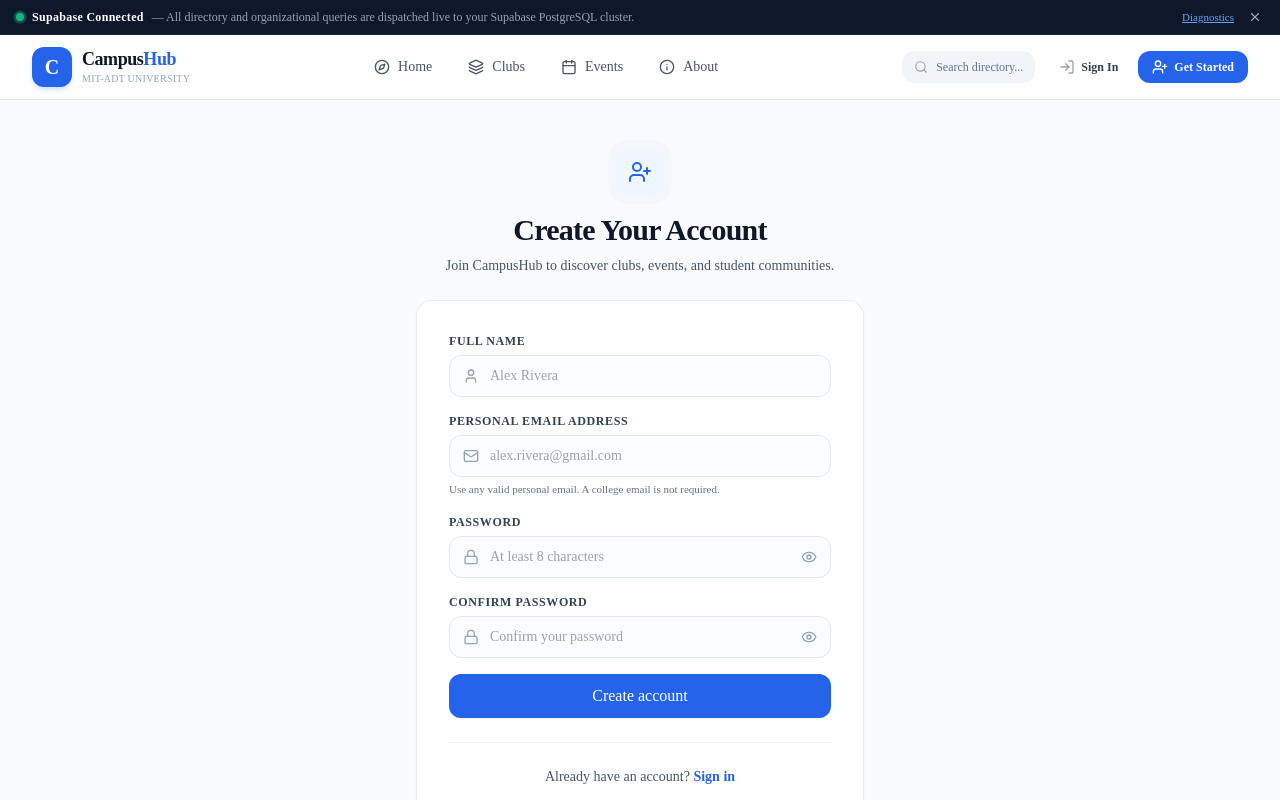
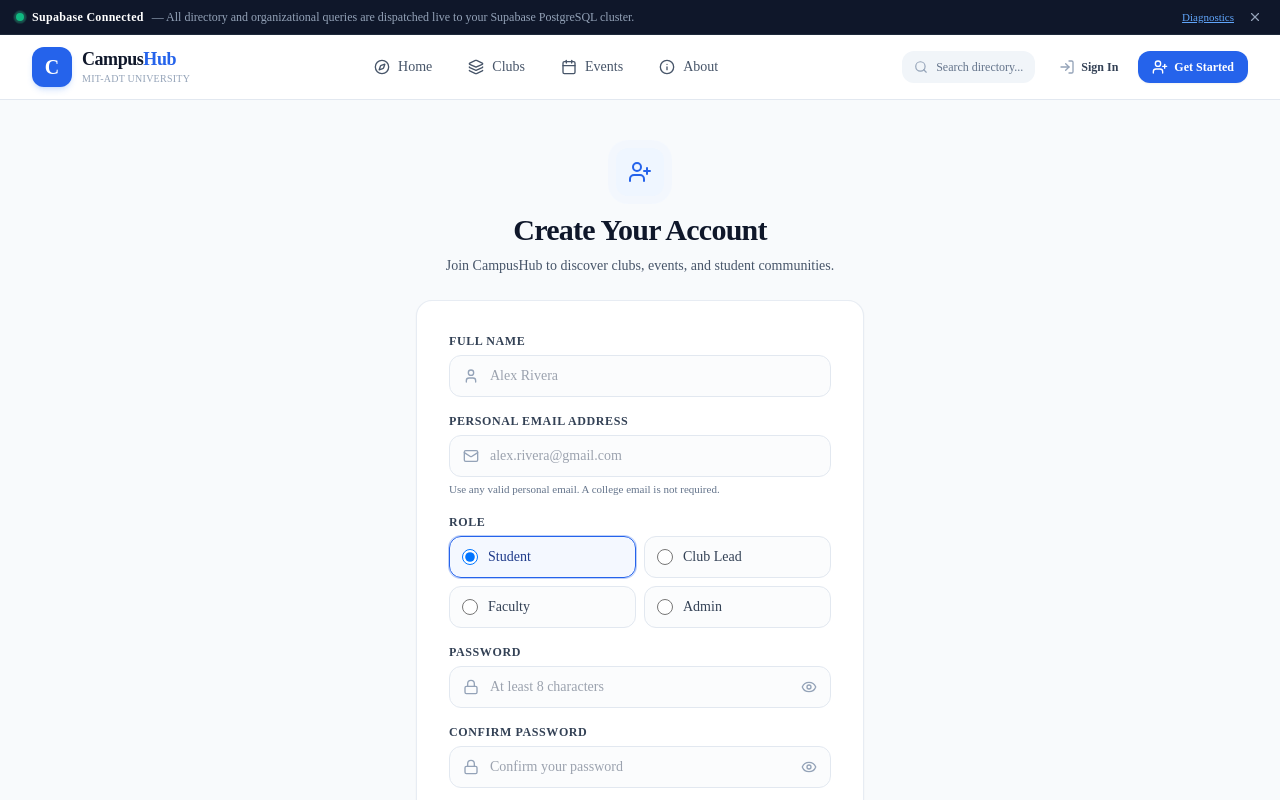
Before and after one commit to sakalkarprathamesh/CampusHub, a Next.js app: page /register in a window 1280 px wide. Shown: the top 800 px of the page. Built offline with nearby package versions, Linux system fonts and the light colour scheme; no server answers; the database is empty.

Commit message:
feat(auth): add role selection to registration flow with Student default

```diff
--- a/app/register/page.tsx
+++ b/app/register/page.tsx
@@ -4,6 +4,8 @@
 import Link from "next/link";
 import { useRouter, useSearchParams } from "next/navigation";
 import { getSupabaseBrowserClient } from "@/lib/supabase/client";
+import { UserRole } from "@/types/database";
+import { getDashboardPathForRole } from "@/lib/auth/roles";
 import {
   UserPlus,
   Mail,
@@ -19,6 +21,13 @@
   KeyRound,
 } from "lucide-react";
 
+const ROLE_OPTIONS: { label: string; value: UserRole }[] = [
+  { label: "Student", value: "student" },
+  { label: "Club Lead", value: "club_lead" },
+  { label: "Faculty", value: "faculty_coordinator" },
+  { label: "Admin", value: "admin" },
+];
+
 function RegisterForm() {
   const router = useRouter();
   const searchParams = useSearchParams();
@@ -26,6 +35,7 @@
 
   const [fullName, setFullName] = useState("");
   const [email, setEmail] = useState(prefillEmail);
+  const [role, setRole] = useState<UserRole>("student");
   const [password, setPassword] = useState("");
   const [confirmPassword, setConfirmPassword] = useState("");
   const [showPassword, setShowPassword] = useState(false);
@@ -35,6 +45,7 @@
   const [errors, setErrors] = useState<{
     fullName?: string;
     email?: string;
+    role?: string;
     password?: string;
     confirmPassword?: string;
     general?: string;
@@ -87,6 +98,10 @@
       newErrors.email = "Please enter a valid email address.";
     }
 
+    if (!role) {
+      newErrors.role = "Please select a role.";
+    }
+
     if (!password || password.length < 8) {
       newErrors.password = "Password must be at least 8 characters.";
     }
@@ -114,6 +129,7 @@
           options: {
             data: {
               full_name: trimmedName,
+              role: role,
             },
           },
         });
@@ -150,7 +166,7 @@
           return;
         }
 
-        // Upsert matching profile record with role: 'student'
+        // Upsert matching profile record with selected role
         if (data.user) {
           try {
             await supabase.from("profiles").upsert(
@@ -158,7 +174,7 @@
                 id: data.user.id,
                 email: trimmedEmail,
                 full_name: trimmedName,
-                role: "student",
+                role: role,
               },
               { onConflict: "id" }
             );
@@ -174,7 +190,7 @@
           setIsRegisteredPendingConfirmation(true);
         } else {
           // Auto-confirmed / confirmation turned off
-          router.push("/dashboard/student");
+          router.push(getDashboardPathForRole(role));
           router.refresh();
         }
       } catch {
@@ -402,7 +418,46 @@
           )}
         </div>
 
-        {/* 3. Password */}
+        {/* 3. Role */}
+        <div>
+          <label className="block text-xs font-semibold text-slate-700 uppercase tracking-wider mb-1.5">
+            Role
+          </label>
+          <div className="grid grid-cols-2 gap-2">
+            {ROLE_OPTIONS.map((opt) => {
+              const isSelected = role === opt.value;
+              return (
+                <label
+                  key={opt.value}
+                  className={`flex items-center gap-2.5 px-3 py-2.5 rounded-xl border text-sm font-medium cursor-pointer transition select-none ${
+                    isSelected
+                      ? "border-blue-600 bg-blue-50/70 text-blue-900 ring-1 ring-blue-600/30"
+                      : "border-slate-200 bg-slate-50/50 text-slate-700 hover:bg-slate-100/70 hover:border-slate-300"
+                  }`}
+                >
+                  <input
+                    type="radio"
+                    name="role"
+                    value={opt.value}
+                    checked={isSelected}
+                    onChange={() => {
+                      setRole(opt.value);
+                      if (errors.role) setErrors((prev) => ({ ...prev, role: undefined }));
+                    }}
+                    className="w-4 h-4 text-blue-600 border-slate-300 focus:ring-blue-500"
+                    required
+                  />
+                  <span>{opt.label}</span>
+                </label>
+              );
+            })}
+          </div>
+          {errors.role && (
+            <p className="mt-1 text-xs text-red-600 font-medium">{errors.role}</p>
+          )}
+        </div>
+
+        {/* 4. Password */}
         <div>
           <label className="block text-xs font-semibold text-slate-700 uppercase tracking-wider mb-1.5">
             Password
@@ -441,7 +496,7 @@
           )}
         </div>
 
-        {/* 4. Confirm Password */}
+        {/* 5. Confirm Password */}
         <div>
           <label className="block text-xs font-semibold text-slate-700 uppercase tracking-wider mb-1.5">
             Confirm password
@@ -481,7 +536,7 @@
           )}
         </div>
 
-        {/* 5. Submit Button */}
+        {/* 6. Submit Button */}
         <button
           type="submit"
           disabled={isPending}
--- a/lib/auth/roles.ts
+++ b/lib/auth/roles.ts
@@ -56,10 +56,11 @@
   return role === "club_lead" || role === "admin";
 }
 
-export function getDashboardPathForRole(role?: UserRole | null): string {
+export function getDashboardPathForRole(role?: UserRole | string | null): string {
   switch (role) {
     case "admin":
       return "/dashboard/admin";
+    case "faculty":
     case "faculty_coordinator":
       return "/dashboard/faculty";
     case "club_lead":
--- a/middleware.ts
+++ b/middleware.ts
@@ -76,7 +76,7 @@
     if (pathname === "/dashboard") {
       const targetUrl = request.nextUrl.clone();
       if (role === "admin") targetUrl.pathname = "/dashboard/admin";
-      else if (role === "faculty_coordinator") targetUrl.pathname = "/dashboard/faculty";
+      else if (role === "faculty_coordinator" || role === "faculty") targetUrl.pathname = "/dashboard/faculty";
       else if (role === "club_lead") targetUrl.pathname = "/dashboard/club";
       else targetUrl.pathname = "/dashboard/student";
       return NextResponse.redirect(targetUrl);
@@ -90,7 +90,7 @@
     }
 
     // Restrict Faculty Dashboard
-    if (pathname.startsWith("/dashboard/faculty") && role !== "faculty_coordinator" && role !== "admin") {
+    if (pathname.startsWith("/dashboard/faculty") && role !== "faculty_coordinator" && role !== "faculty" && role !== "admin") {
       const targetUrl = request.nextUrl.clone();
       targetUrl.pathname = "/unauthorized";
       return NextResponse.redirect(targetUrl);
```
Also changed, not shown: lib/auth/actions.ts (+14 -3 lines), 2 other files (tests, documents, lock files or other folders).
